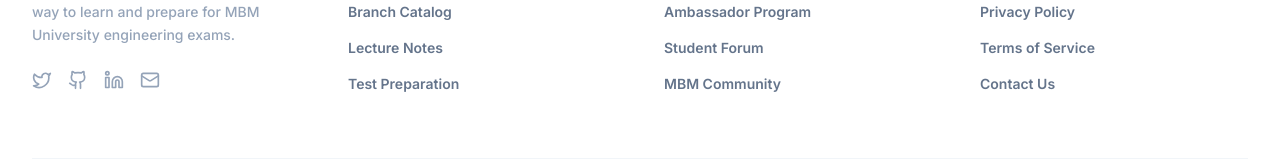
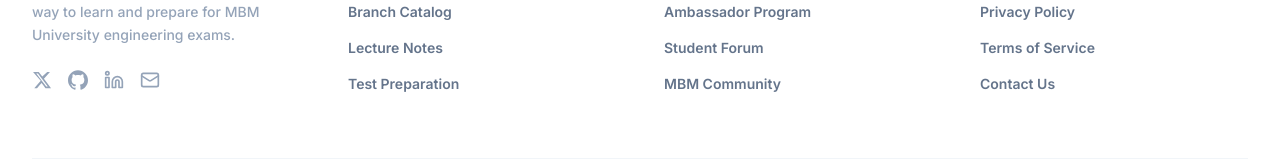
Before and after one commit to piyushpanwar0006-web/Uninotes-pro, a Next.js app: page /upload in a window 1280 px wide. Shown: the part 1439-1599 px from the top of the page. Built offline with nearby package versions, Linux system fonts and the light colour scheme.

Commit message:
Fix: branch normalization, footer icons and suspense boundaries for deployment

```diff
--- a/src/app/api/subjects/resolve/route.ts
+++ b/src/app/api/subjects/resolve/route.ts
@@ -31,12 +31,18 @@
 
   const { branch, semester, name, code } = parsed.data;
 
+  // Build payload dynamically so we don't overwrite code with null if it's unspecified
+  const payload: any = { branch, semester, name };
+  if (code !== undefined) {
+    payload.code = code;
+  }
+
   // Upsert with admin client to bypass RLS (restricted to admins in DB)
   const adminClient = createAdminClient();
   const { data, error } = await adminClient
     .from('subjects')
     .upsert(
-      { branch, semester, name, code: code ?? null },
+      payload,
       { onConflict: 'branch,semester,name', ignoreDuplicates: false }
     )
     .select('id, branch, semester, name, code')
--- a/src/app/branches/[branchName]/page.js
+++ b/src/app/branches/[branchName]/page.js
@@ -92,7 +92,7 @@
               method: 'POST',
               headers: { 'Content-Type': 'application/json' },
               body: JSON.stringify({
-                branch: branchName,
+                branch: dataKey,
                 semester: parseInt(subj.sem),
                 name: subj.name,
                 code: subj.code
@@ -233,8 +233,8 @@
                         ? `/subjects/${subject.code}`
                         : dbId
                           ? `/subjects/${dbId}`
-                          : `/subjects/search?branch=${encodeURIComponent(branchName)}&semester=${sem}&name=${encodeURIComponent(subject.name)}`;
-                      const uploadUrl = `/upload?branch=${encodeURIComponent(branchName)}&semester=${sem}&subject=${encodeURIComponent(subject.name)}`;
+                          : `/subjects/search?branch=${encodeURIComponent(dataKey)}&semester=${sem}&name=${encodeURIComponent(subject.name)}`;
+                      const uploadUrl = `/upload?branch=${encodeURIComponent(dataKey)}&semester=${sem}&subject=${encodeURIComponent(subject.name)}`;
 
                       return (
                         <div key={idx} className="glass-card p-6 hover-lift border-slate-100 flex flex-col">
--- a/src/app/subjects/search/page.js
+++ b/src/app/subjects/search/page.js
@@ -1,5 +1,5 @@
 'use client';
-import { useState, useEffect, useCallback } from 'react';
+import { useState, useEffect, useCallback, Suspense } from 'react';
 import { useSearchParams } from 'next/navigation';
 import Navbar from '@/components/Navbar';
 import Footer from '@/components/Footer';
@@ -96,7 +96,15 @@
   );
 }
 
-export default function SubjectSearchPage() {
+export default function SubjectSearchPageWrapper() {
+  return (
+    <Suspense fallback={<div className="min-h-screen flex items-center justify-center"><div className="text-slate-400">Loading…</div></div>}>
+      <SubjectSearchPage />
+    </Suspense>
+  );
+}
+
+function SubjectSearchPage() {
   const searchParams = useSearchParams();
   const branch = searchParams.get('branch') || '';
   const semester = searchParams.get('semester') || '';
--- a/src/app/upload/page.js
+++ b/src/app/upload/page.js
@@ -1,5 +1,5 @@
 'use client';
-import { useState, useRef, useEffect } from 'react';
+import { useState, useRef, useEffect, Suspense } from 'react';
 import { useSearchParams } from 'next/navigation';
 import Navbar from '@/components/Navbar';
 import Footer from '@/components/Footer';
@@ -36,7 +36,15 @@
   return lower.includes('civil semester') || lower.includes('mechanical semester');
 };
 
-export default function UploadPage() {
+export default function UploadPageWrapper() {
+  return (
+    <Suspense fallback={<div className="min-h-screen flex items-center justify-center"><div className="text-slate-400">Loading…</div></div>}>
+      <UploadPage />
+    </Suspense>
+  );
+}
+
+function UploadPage() {
   const fileRef = useRef(null);
   const searchParams = useSearchParams();
   const [file, setFile] = useState(null);
--- a/src/components/Footer.js
+++ b/src/components/Footer.js
@@ -1,7 +1,19 @@
 'use client';
-import { Github, Twitter as X, Mail } from 'lucide-react';
+import { Mail } from 'lucide-react';
 
-// Inline LinkedIn SVG — lucide-react renamed this icon across versions
+// Inline SVG icons — avoids lucide-react barrel optimization errors during build
+const XIcon = ({ className }) => (
+  <svg className={className} viewBox="0 0 24 24" fill="currentColor">
+    <path d="M18.244 2.25h3.308l-7.227 8.26 8.502 11.24H16.17l-4.714-6.231-5.401 6.231H2.746l7.73-8.835L1.254 2.25H8.08l4.258 5.63 5.906-5.63zm-1.161 17.52h1.833L7.084 4.126H5.117z"/>
+  </svg>
+);
+
+const GithubIcon = ({ className }) => (
+  <svg className={className} viewBox="0 0 24 24" fill="currentColor">
+    <path d="M12 .297c-6.63 0-12 5.373-12 12 0 5.303 3.438 9.8 8.205 11.385.6.113.82-.258.82-.577 0-.285-.01-1.04-.015-2.04-3.338.724-4.042-1.61-4.042-1.61C4.422 18.07 3.633 17.7 3.633 17.7c-1.087-.744.084-.729.084-.729 1.205.084 1.838 1.236 1.838 1.236 1.07 1.835 2.809 1.305 3.495.998.108-.776.417-1.305.76-1.605-2.665-.3-5.466-1.332-5.466-5.93 0-1.31.465-2.38 1.235-3.22-.135-.303-.54-1.523.105-3.176 0 0 1.005-.322 3.3 1.23.96-.267 1.98-.399 3-.405 1.02.006 2.04.138 3 .405 2.28-1.552 3.285-1.23 3.285-1.23.645 1.653.24 2.873.12 3.176.765.84 1.23 1.91 1.23 3.22 0 4.61-2.805 5.625-5.475 5.92.42.36.81 1.096.81 2.22 0 1.606-.015 2.896-.015 3.286 0 .315.21.69.825.57C20.565 22.092 24 17.592 24 12.297c0-6.627-5.373-12-12-12"/>
+  </svg>
+);
+
 const LinkedInIcon = ({ className }) => (
   <svg className={className} viewBox="0 0 24 24" fill="none" stroke="currentColor" strokeWidth="2" strokeLinecap="round" strokeLinejoin="round">
     <path d="M16 8a6 6 0 0 1 6 6v7h-4v-7a2 2 0 0 0-2-2 2 2 0 0 0-2 2v7h-4v-7a6 6 0 0 1 6-6z"/>
@@ -28,10 +40,10 @@
               for MBM University engineering exams.
             </p>
             <div className="flex items-center gap-4 text-slate-400">
-              {X && <X className="w-5 h-5 hover:text-emerald-500 cursor-pointer transition-colors" />}
-              {Github && <Github className="w-5 h-5 hover:text-emerald-500 cursor-pointer transition-colors" />}
+              <XIcon className="w-5 h-5 hover:text-emerald-500 cursor-pointer transition-colors" />
+              <GithubIcon className="w-5 h-5 hover:text-emerald-500 cursor-pointer transition-colors" />
               <LinkedInIcon className="w-5 h-5 hover:text-emerald-500 cursor-pointer transition-colors" />
-              {Mail && <Mail className="w-5 h-5 hover:text-emerald-500 cursor-pointer transition-colors" />}
+              <Mail className="w-5 h-5 hover:text-emerald-500 cursor-pointer transition-colors" />
             </div>
           </div>
 
```
